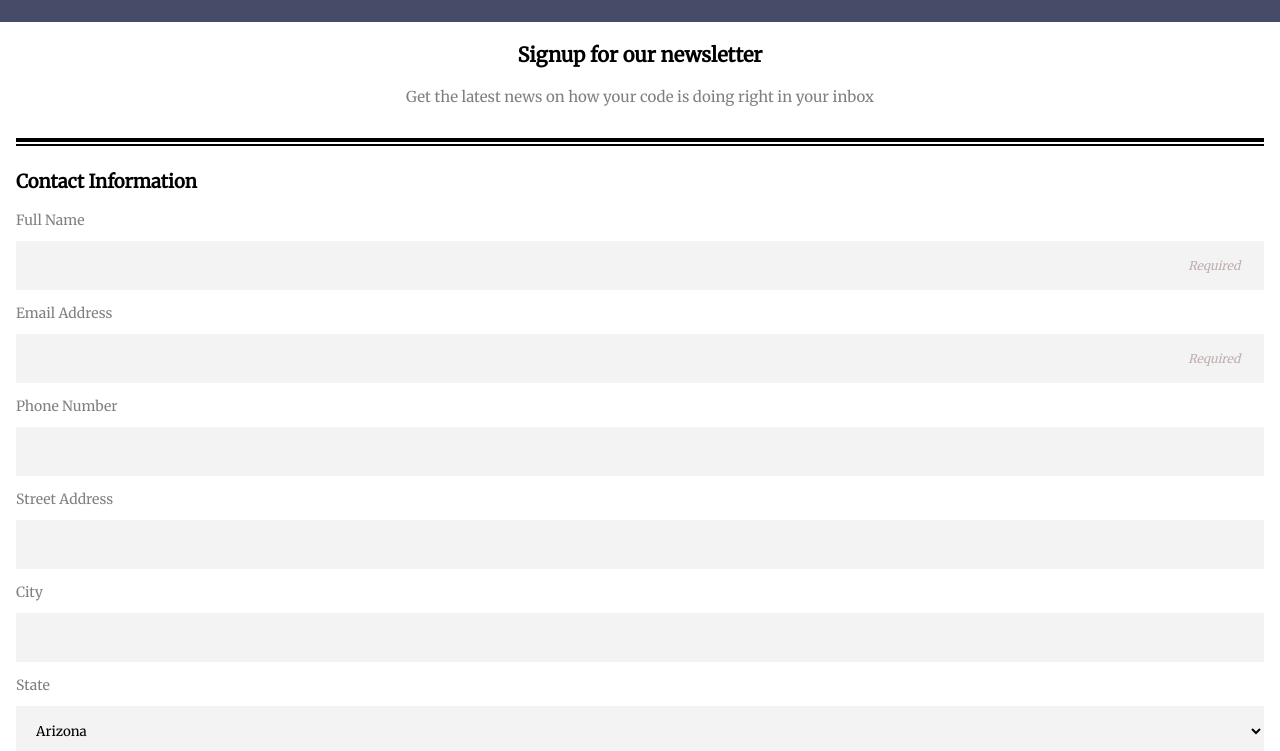
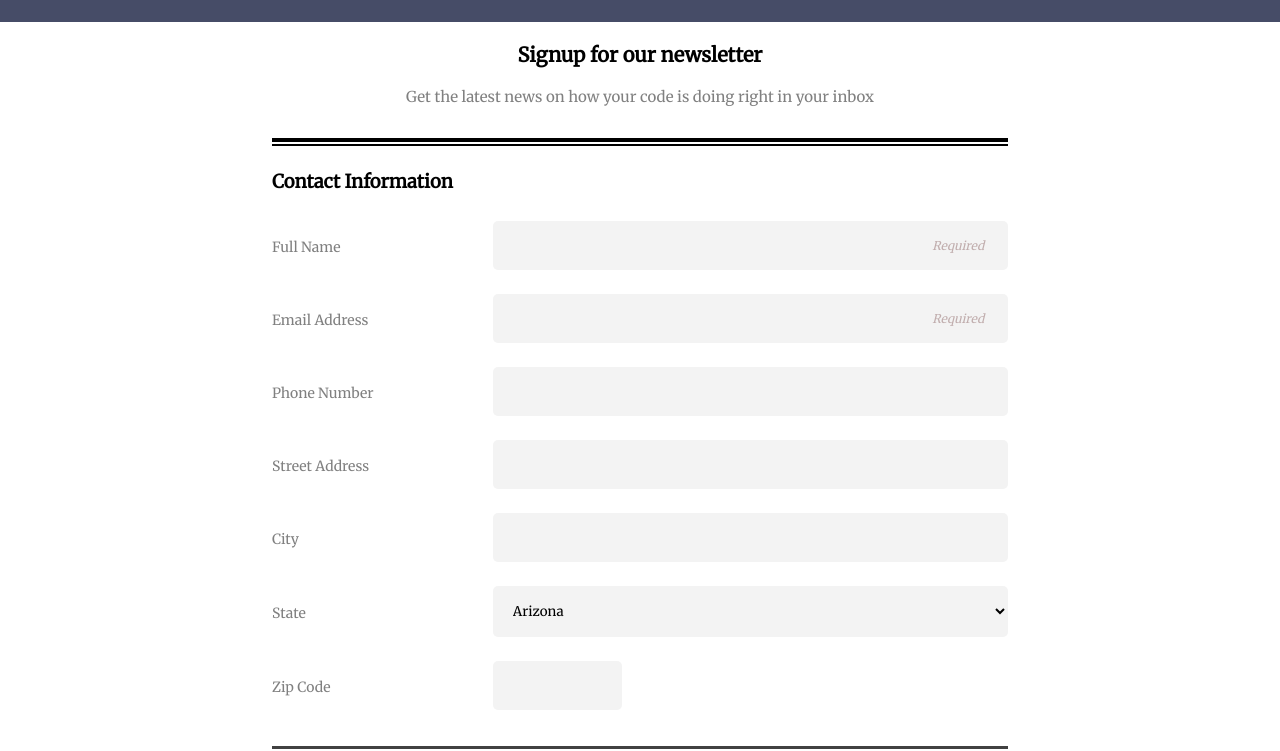
Before and after one commit to sgaona21/Online-Registration-Form, a plain HTML site: page index.html in a window 1280 px wide. Shown: the part 49-800 px from the top of the page. Drawn offline with Linux system fonts and the light colour scheme.

Commit message:
html/css validators

```diff
--- a/index.html
+++ b/index.html
@@ -13,62 +13,89 @@
 
 <body>
     <h1>The Code Review</h1>
+    <div id="formbody">
     <h2>Signup for our newsletter</h2>
     <p class="signup_info">Get the latest news on how your code is doing right in your inbox</p>
 
     <form>
-
-        <fieldset>
-
+        <fieldset class="field1">
             <legend id="contact-info"> Contact Information</legend>
-
-        <label for="name">Full Name</label> <br>
+                <div class="desktop-mode">
+                    <div>
+                    <label for="name">Full Name</label>
+                    </div>
+                    <div class="desktop-mode-inputs">
                     <input type="text" id="name" name="user_name" placeholder="Required ">
-        <br>
-        <label for="email">Email Address</label><br>
+                    </div>
+                </div>
+                <div class="desktop-mode">
+                    <div>
+                    <label for="email">Email Address</label>
+                    </div>
+                    <div class="desktop-mode-inputs">
                     <input type="email" id="email" name="user_email" placeholder="Required ">
-        <br>
-        <label for="phone">Phone Number</label><br>
+                    </div>
+                </div>
+                <div class="desktop-mode">
+                    <div>
+                    <label for="phone">Phone Number</label>
+                    </div>
+                    <div class="desktop-mode-inputs">
                     <input type="tel" id="phone" name="user_phone">
-        <br>
-        <label for="address">Street Address</label><br>
+                    </div>
+                </div>
+                <div class="desktop-mode">
+                    <div>
+                    <label for="address">Street Address</label>
+                    </div>
+                    <div class="desktop-mode-inputs">
                     <input type="text" id="address" name="user_address">
-        <br>
-        <label for="city">City</label><br>
+                    </div>
+                </div>
+                <div class="desktop-mode">
+                    <div>
+                    <label for="city">City</label>
+                    </div>
+                    <div class="desktop-mode-inputs">
                     <input type="text" id="city" name="user_city">
-        <br>
-        <label for="state">State</label><br>
+                    </div>
+                </div>
+                <div class="desktop-mode">
+                    <div>
+                    <label for="state">State</label>
+                    </div>
+                    <div class="desktop-mode-inputs">
                     <select id="state" name="user_state">
                         <option value="arizona">Arizona</option>
                         <option value="alaska">Alaska</option>
                         <option value="california">California</option>
                         <option value="colorado">Colorado</option>
-            <option value="Texas">Texas</option>
+                        <option value="texas">Texas</option>
                     </select>
-        <br>
-        <label for="zip">Zip Code</label><br>
+                    </div>
+                </div>
+                <div class="desktop-mode">
+                    <div>
+                    <label for="zip">Zip Code</label>
+                    </div>
+                    <div class="desktop-mode-inputs">
                     <input type="text" id="zip" name="user_zip">
-
+                    </div>
+                </div>
         </fieldset>
 
         <fieldset id="field2">
-
-
-
             <legend>Newsletter</legend>
-
                 <div>
                 <label >Select the newsletters you would like to receive</label>
                 </div> <br>
-
                 <div class>
-        <input type="checkbox" id="hyper" value="receive_html" name="html_news"><label class="letters" for="hyper">HTML News</label>
+                <input type="checkbox" id="hyper" value="receive_html" name="news_type"><label class="letters" for="hyper">HTML News</label>
                 </div><br>
-        <input type="checkbox" id="css" value="receive_css" name="css_news"><label class="letters" for="css">CSS News</label><br>
+                <input type="checkbox" id="css" value="receive_css" name="news_type"><label class="letters" for="css">CSS News</label><br>
                 <br>
-        <input type="checkbox" id="javascript" value="receive_javascript" name="javascript_news"><label class="letters" for="javascript">Javascript News</label> <br>
+                <input type="checkbox" id="javascript" value="receive_javascript" name="news_type"><label class="letters" for="javascript">Javascript News</label> <br>
                 <br>
-
                 <label>Newsletter format</label><br>
                 <br>
                 <input type="radio" id="html-format" value="html_format" name="format_type"><label for="html-format" class="letters">HTML</label><br>
@@ -76,18 +103,14 @@
                 <input type="radio" id="plaintext" value="plain_format" name="format_type"><label for="plaintext" class="letters">Plain text</label>
                 <br>
                 <br>
-
-        <label>Other topics you'd like to hear about</label><br>
+                <label for="topics">Other topics you'd like to hear about</label><br>
                 <br>
                 <textarea id="topics" name="other_topics"></textarea><br>
-
         </fieldset>
-
             <button type="submit">Sign Up</button>
-
     </form>
 
     <p id="copyright"><em>Copyright The Code Review</em></p>
-
+     </div>
 </body>
 </html>
--- a/style.css
+++ b/style.css
@@ -63,6 +63,7 @@ input[type=text], input[type=email], select, input[type=tel] {
     width: 100%;
     margin-top: .75rem;
     margin-bottom: .75rem;
+    border-radius: 5px;
 }
 
 ::placeholder {
@@ -77,7 +78,7 @@ input[type=text], input[type=email], select, input[type=tel] {
     outline: 0;
   }
 
-input[type=text]:focus, input[type=tel]:focus, input[type=email]:focus {
+input[type=text]:focus, input[type=tel]:focus, input[type=email]:focus, textarea:focus {
     border: 2px solid rgba(22, 22, 92, 0.678);
     border-radius: 5px;
 }
@@ -107,6 +108,7 @@ textarea {
     border-radius: 5px;
 }
 
+
 #field2 {
     border-bottom: none;
 }
@@ -128,3 +130,28 @@ button {
     padding: 1.5rem;
     font-size: .75rem;
 }
+
+
+
+/* MEDIA */
+
+@media (min-width: 768px) {
+
+#formbody {
+    max-width: 60%;
+    margin: auto;
+}
+
+.desktop-mode {
+    display: flex;
+    align-items: center;
+    justify-content: space-between;
+}
+
+.desktop-mode-inputs {
+    width: 70%;
+}
+input[id="zip"] {
+    width: 25%;
+}
+}
```
Also changed, not shown: desktop-form.png (added), mobile-form.png (added). Lines whose indentation alone changed are shown as unchanged.
